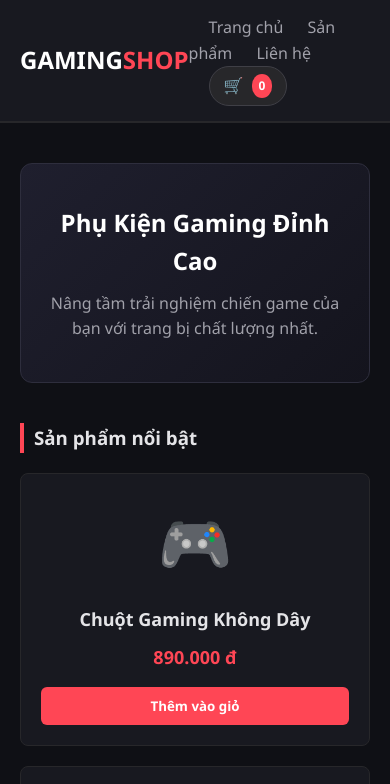
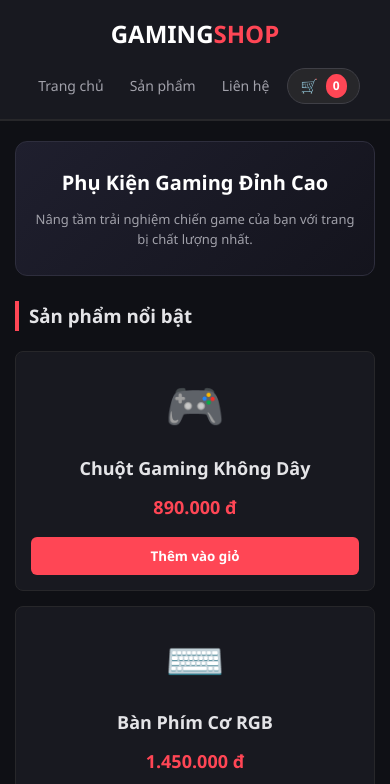
Before and after one commit to damvy/gaming-shop, a plain HTML site: page index.html in a window 390 px wide. Shown: the top 784 px of the page. Drawn offline with Linux system fonts and the light colour scheme.

Commit message:
Toi uu giao dien Responsive cho dien thoai

```diff
--- a/style.css
+++ b/style.css
@@ -259,3 +259,86 @@ nav a:hover {
 .checkout-btn:hover {
     background-color: #e03746;
 }
+/* ===================================================
+   TỐI ƯU GIAO DIỆN CHO THIẾT BỊ DI ĐỘNG (Dưới 768px)
+   =================================================== */
+@media (max-width: 768px) {
+    /* 1. Header & Menu */
+    .nav-container {
+        flex-direction: column;
+        gap: 15px;
+        text-align: center;
+        padding: 0 10px;
+    }
+
+    nav {
+        display: flex;
+        align-items: center;
+        justify-content: center;
+        flex-wrap: wrap;
+        gap: 10px;
+    }
+
+    nav a {
+        margin-left: 0;
+        font-size: 14px;
+        padding: 4px 8px;
+    }
+
+    .cart-box {
+        margin-left: 0;
+        padding: 5px 12px;
+        font-size: 14px;
+    }
+
+    /* 2. Container & Banner */
+    .container {
+        padding: 20px 15px;
+    }
+
+    .banner {
+        padding: 25px 15px;
+        margin-bottom: 25px;
+    }
+
+    .banner h2 {
+        font-size: 20px;
+    }
+
+    .banner p {
+        font-size: 13px;
+    }
+
+    /* 3. Lưới sản phẩm co về 1 cột trên màn hình nhỏ */
+    .product-grid {
+        grid-template-columns: 1fr;
+        gap: 15px;
+    }
+
+    .product-card {
+        padding: 15px;
+    }
+
+    .product-image {
+        font-size: 48px;
+        margin-bottom: 10px;
+    }
+
+    /* 4. Tối ưu khung Popup Modal Giỏ hàng */
+    .modal-content {
+        width: 95%;
+        padding: 20px 15px;
+    }
+
+    .cart-item-name {
+        font-size: 13px;
+    }
+
+    .cart-item-price {
+        font-size: 13px;
+    }
+
+    .cart-summary {
+        font-size: 16px;
+    }
+}
```
